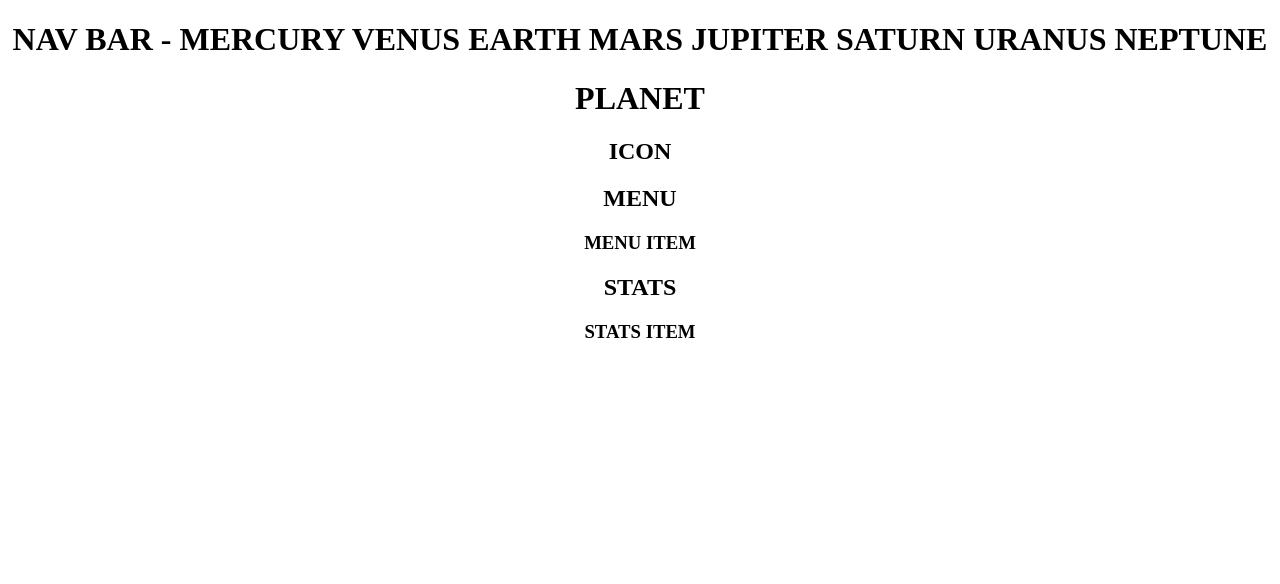
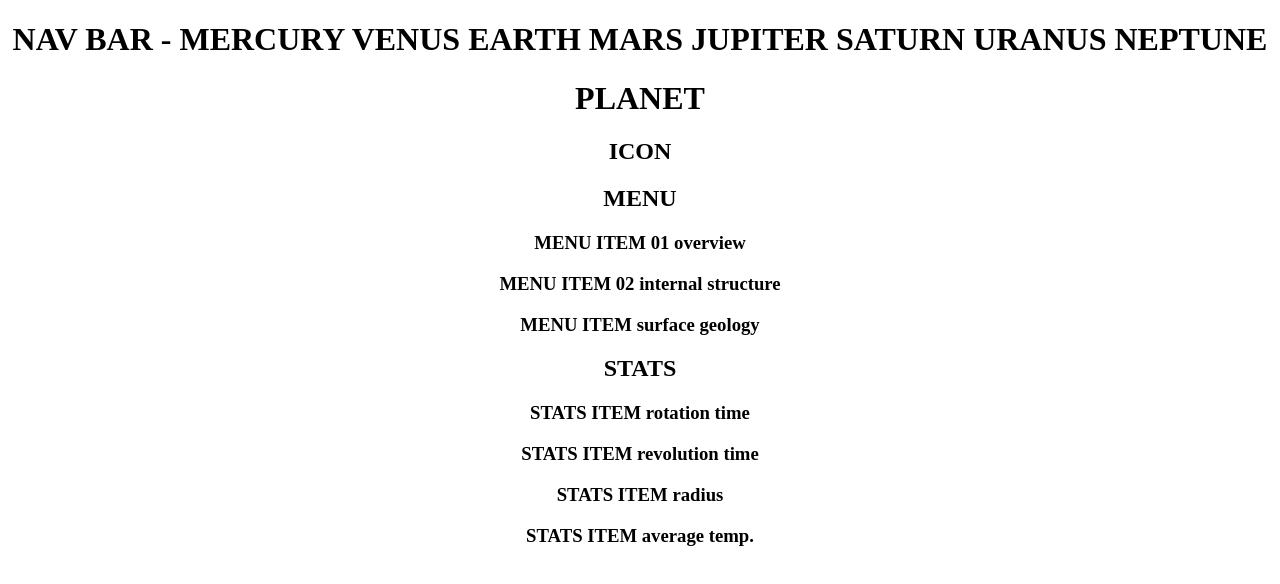
Before and after one commit to charlielizzy/planet-router, a React (Create React App) app: page / in a window 1280 px wide. Shown: the top 584 px of the page. Built offline with nearby package versions, Linux system fonts and the light colour scheme.

Commit message:
menu stats items

```diff
--- a/src/components/Menu.jsx
+++ b/src/components/Menu.jsx
@@ -3,9 +3,11 @@ import MenuItem from './MenuItem';
 
 const Menu = () => {
   return (
-    <div>
+    <div className="text-red-600 flex">
       <h2>MENU</h2>
-      <MenuItem />
+      <MenuItem title="01 overview"/>
+      <MenuItem title="02 internal structure"/>
+      <MenuItem title="surface geology"/>
     </div>
   );
 };
--- a/src/components/MenuItem.jsx
+++ b/src/components/MenuItem.jsx
@@ -1,9 +1,9 @@
 import React from 'react';
 
-const MenuItem = () => {
+const MenuItem = (props) => {
   return (
     <div>
-      <h3>MENU ITEM</h3>
+      <h3>MENU ITEM {props.title}</h3>
     </div>
   );
 };
--- a/src/components/Stats.jsx
+++ b/src/components/Stats.jsx
@@ -5,7 +5,10 @@ const Stats = () => {
   return (
     <div>
       <h2>STATS</h2>
-      <StatsItem />
+      <StatsItem title="rotation time"/>
+      <StatsItem title="revolution time"/>
+      <StatsItem title="radius"/>
+      <StatsItem title="average temp."/>
     </div>
   );
 };
--- a/src/components/StatsItem.jsx
+++ b/src/components/StatsItem.jsx
@@ -1,9 +1,9 @@
 import React from 'react';
 
-const StatsItem = () => {
+const StatsItem = (props) => {
   return (
     <div>
-      <h3>STATS ITEM</h3>
+      <h3>STATS ITEM {props.title}</h3>
     </div>
   );
 };
```
